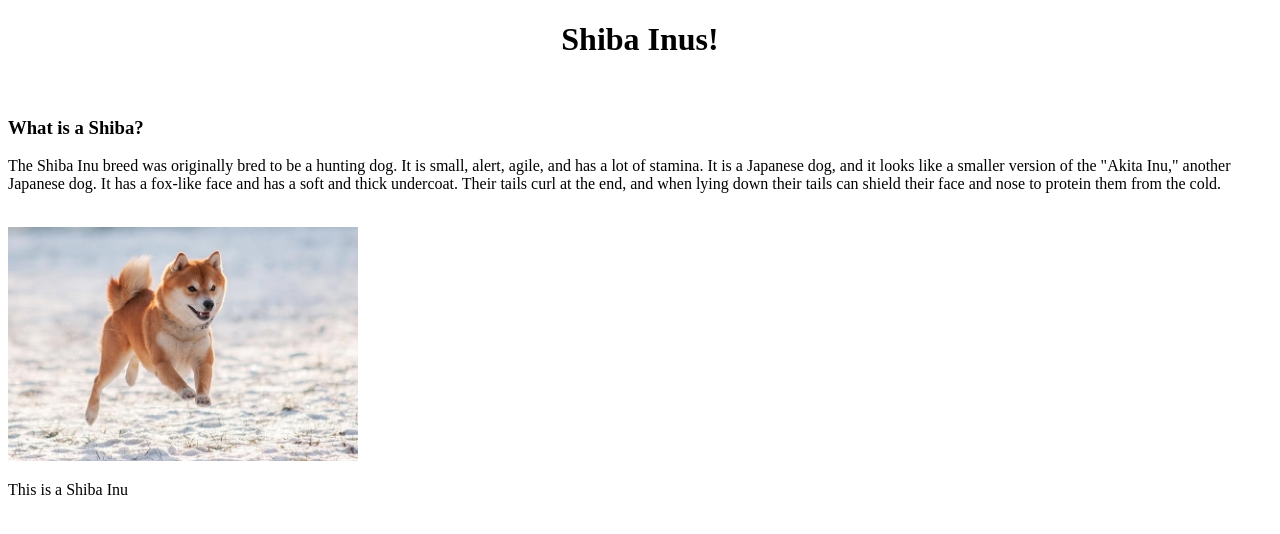
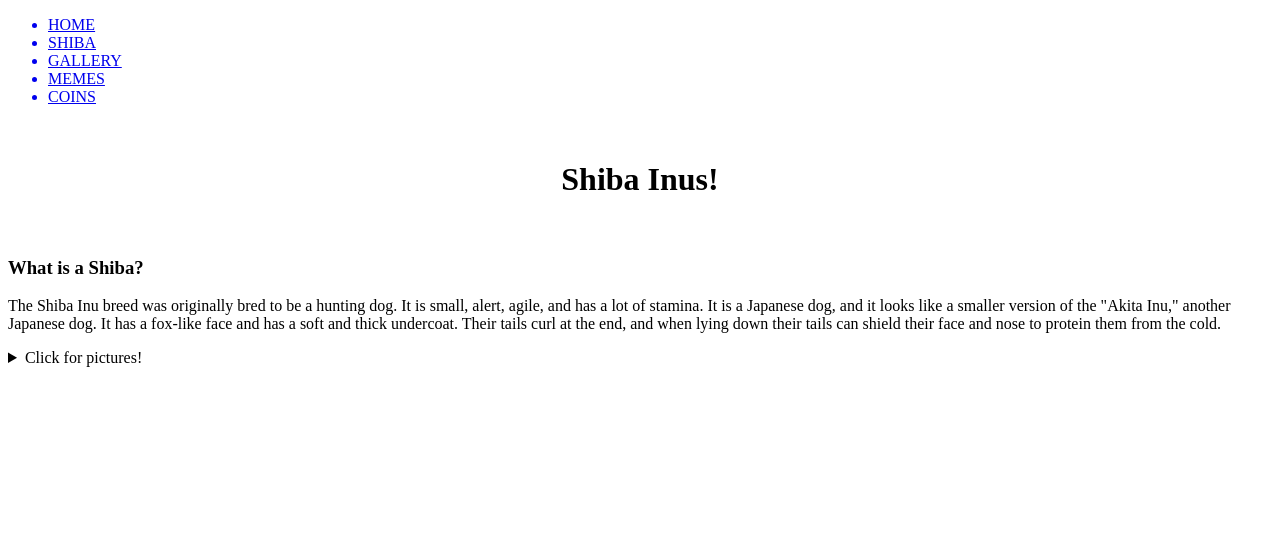
Before and after one commit to CarterT101/HTMLCSSCourse, a plain HTML site: page Website_1/index.html in a window 1280 px wide. Drawn offline with Linux system fonts and the light colour scheme; files that its build step writes are made by us from their sources.

Commit message:
updated index.html
added ids to jump to so navigation throughout the website is easier

```diff
--- a/Website_1/index.html
+++ b/Website_1/index.html
@@ -7,36 +7,48 @@
 	</head>
 	<body>
 		<header>
-			<h1 style="text-align:center"> Shiba Inus! </h1>
+			<ul>
+				<a href="#home" id="link"><li>HOME</li></a>
+				<a href="#shiba"><li>SHIBA</li></a>
+				<a href="#gallery"><li>GALLERY</li></a>
+				<a href="#memes"><li>MEMES</li></a>
+				<a href="#coin"><li>COINS</li></a>
+			</ul>
 			<br>
-			<h3> What is a Shiba? </h3>
+				<h1 id="home" style="text-align:center"> Shiba Inus! </h1>
+			<br>
+		</header>
 	<!-- What is a Shiba -->
 		<div>
+		<h3 id="shiba"> What is a Shiba? </h3>
 			<p> The Shiba Inu breed was originally bred to be a hunting dog. It is small, alert, agile, and has a lot of stamina.
 			It is a Japanese dog, and it looks like a smaller version of the "Akita Inu," another Japanese dog. It has a fox-like face and has a soft and thick undercoat.
 			Their tails curl at the end, and when lying down their tails can shield their face and nose to protein them from the cold.
 		</div>
 	<!-- Pictures -->
-		<div>
-			<br><img src="images/Shiba-Inu.jpg" width="350px" alt="This is a picture of a Shiba Inu"><br>
-				<p> This is a Shiba Inu </p>
+		<div id="gallery">
+			<details>
+				<summary> Click for pictures! </summary>
+					<img src="images/Shiba-Inu.jpg" width="350px" alt="This is a picture of a Shiba Inu"><br>
+					<p> This is a Shiba Inu </p>
+			</details>
 		</div>
 	<!-- Hachi -->
-		<div>
-
+		<div id="memes">
+			<p> </p>
 
 
 
 		</div>
 	<!--Memes -->
 		<div>
-
+			<p> </p>
 
 
 
 		</div>
 	<!-- Doge coin -->
-		<div>
+		<div id="coin">
 
 
 
```
